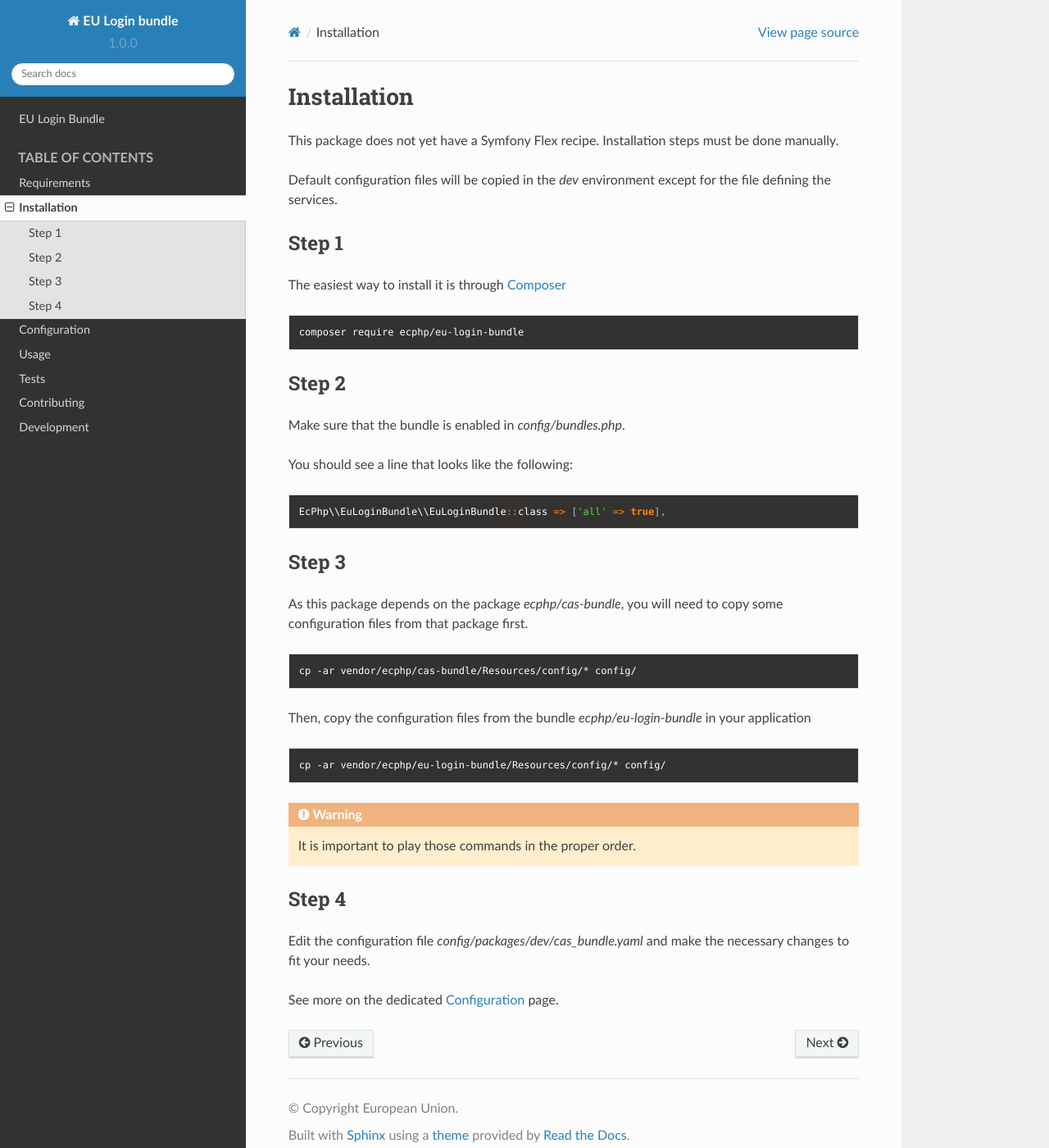
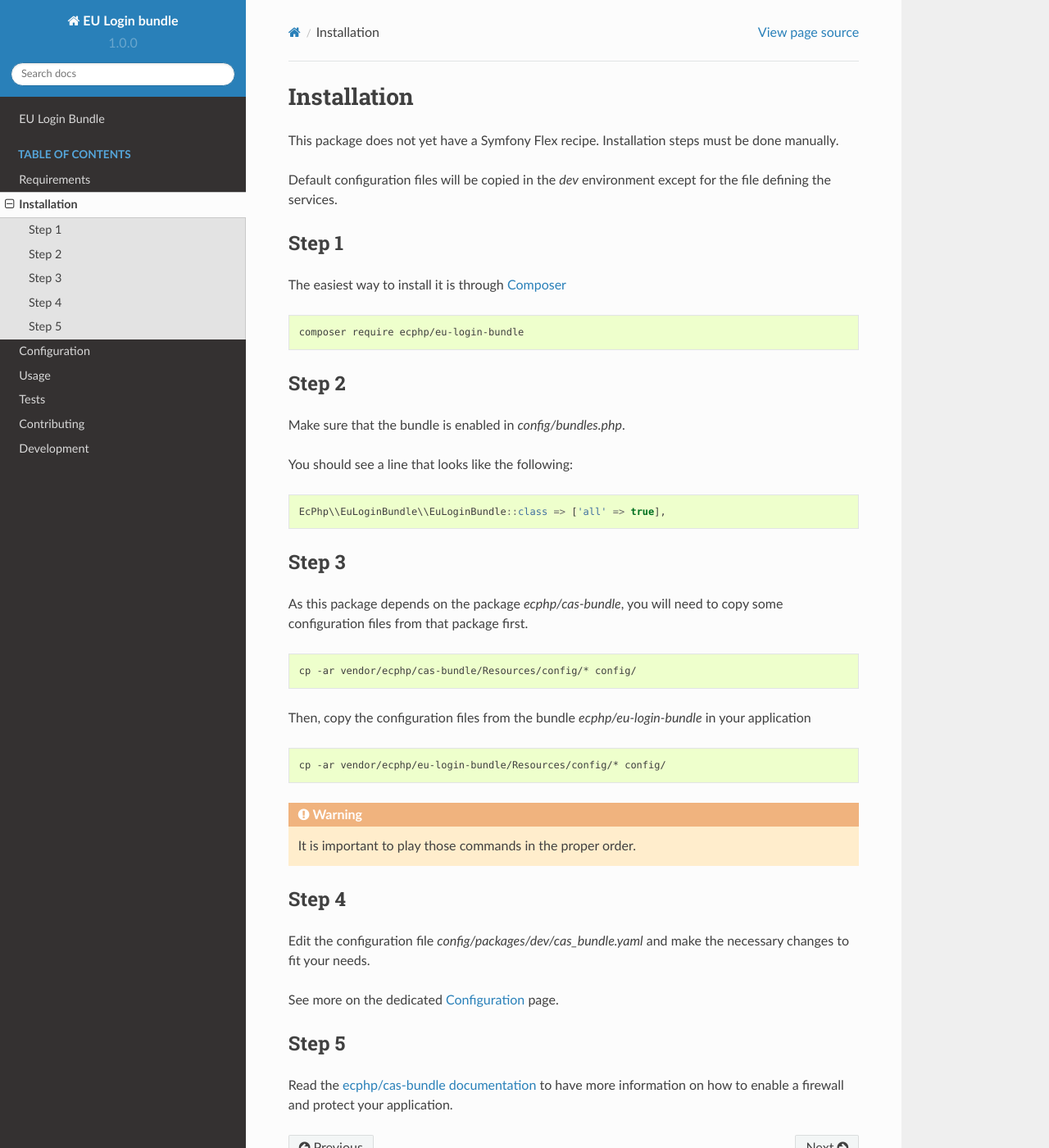
Before and after one commit to ecphp/eu-login-bundle, a Sphinx documentation site: the page built from docs/pages/installation.rst, in a window 1280 px wide and 1400 px high. Shown: the whole window at 82% size. Built offline with Sphinx 7.4.7 and the Read the Docs theme 2.0.0, drawn with Linux system fonts in a browser that asks for light colours.

Commit message:
Update documentation.

```diff
--- a/docs/_static/custom.css
+++ /dev/null
@@ -1,16 +0,0 @@
-.row-even .line-block, .row-odd .line-block {
-  margin-left: 0;
-}
-
-.versionmodified {
-  font-weight: bold;
-}
-
-.wy-menu-vertical p.caption {
-  color: #b3b3b3;
-  margin-top: 16px;
-  margin-bottom: 0;
-}
-.wy-menu-vertical p.caption .caption-text {
-  font-size: 120%;
-}
--- a/docs/_static/highlight.css
+++ /dev/null
@@ -1,59 +0,0 @@
-div.highlight {
-  background-color: #343131 !important;
-}
-
-div.highlight pre {
-  border: none;
-  color: white !important;
-}
-
-div.highlight pre span.n,
-div.highlight pre span.na,
-div.highlight pre span.nb,
-div.highlight pre span.nc,
-div.highlight pre span.nf,
-div.highlight pre span.nx,
-div.highlight pre span.kn {
-  color: white;
-}
-
-div.highlight pre span.nv {
-  color: #6ab0de
-}
-
-div.highlight pre span.k, div.highlight pre span.o {
-  color: #ff8400;
-}
-
-div.highlight pre span.mi,
-div.highlight pre span.s,
-div.highlight pre span.s1,
-div.highlight pre span.s2,
-div.highlight pre span.sr {
-  color: #56db3a;
-}
-
-div.highlight pre span.hll {
-  background-color: #848484;
-}
-
-div.highlight pre span.hll span.c1 {
-  color: #d8d8d8;
-}
-
-div.highlight pre span.p {
-  color: #b3b3b3;
-}
-
-table.highlighttable td {
-  padding: 0;
-}
-
-table.highlighttable td div.linenodiv {
-  text-align: right;
-  width: 38px;
-}
-
-div.highlight-json pre span.nt {
-  color: cornsilk;
-}
--- a/docs/pages/development.rst
+++ b/docs/pages/development.rst
@@ -17,6 +17,11 @@
 
 If you prefer to use your local machine, there are already `some documentation on Github`_.
 
+If you want to test against `EU Login`_, make sure that your application respond on the ``localhost`` hostname, it's the
+only domain for which it will work.
+However, only basic authentication will work and it will not be possible to enable authentication with proxy because
+the hostname ``localhost`` will not be accessible from the Internet.
+
 Maintainers
 -----------
 
--- a/docs/pages/installation.rst
+++ b/docs/pages/installation.rst
@@ -53,4 +53,11 @@
 
 See more on the dedicated :ref:`configuration` page.
 
+Step 5
+~~~~~~
+
+Read the `ecphp/cas-bundle documentation`_ to have more information on how to enable a firewall and protect your
+application.
+
 .. _Composer: https://getcomposer.org
+.. _ecphp/cas-bundle documentation: https://cas-bundle.readthedocs.io/en/latest/pages/installation.html
--- a/docs/pages/tests.rst
+++ b/docs/pages/tests.rst
@@ -1,8 +1,7 @@
 Tests, code quality and code style
 ==================================
 
-Every time changes are introduced into the library, `Travis CI`_ and `Github Actions`_
-run the tests written with `PHPSpec`_.
+Every time changes are introduced into the library, `Github Actions`_ run the tests written with `PHPSpec`_.
 
 `PHPInfection`_ is also triggered used to ensure that your code is properly
 tested.
--- a/docs/pages/usage.rst
+++ b/docs/pages/usage.rst
@@ -1,2 +1,5 @@
 Usage
 =====
+
+Once the bundle installed and setup properly, browsing a secured path should redirect you to EU Login, straight for
+authentication.
```
Also changed, not shown: other parts of docs/pages/development.rst (+1 -0 lines).
